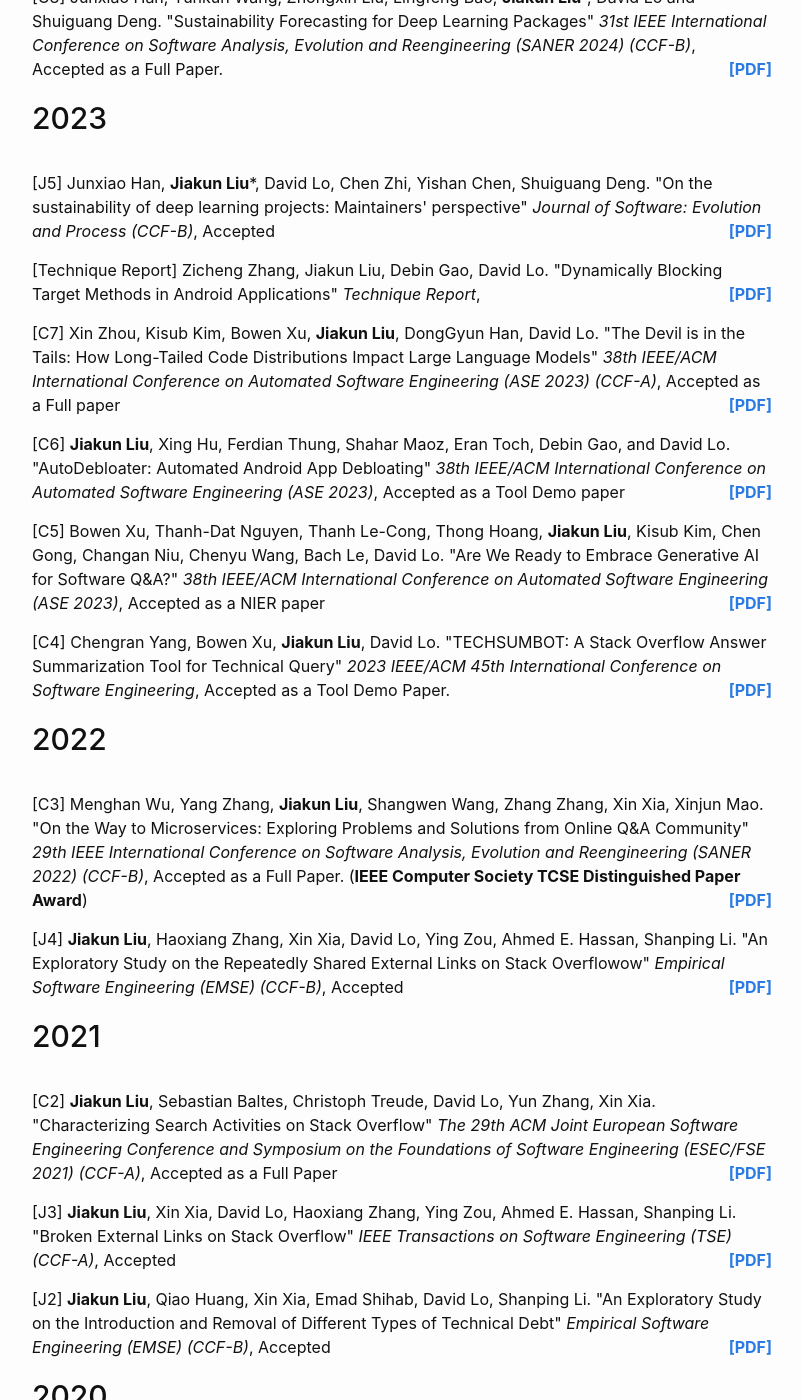
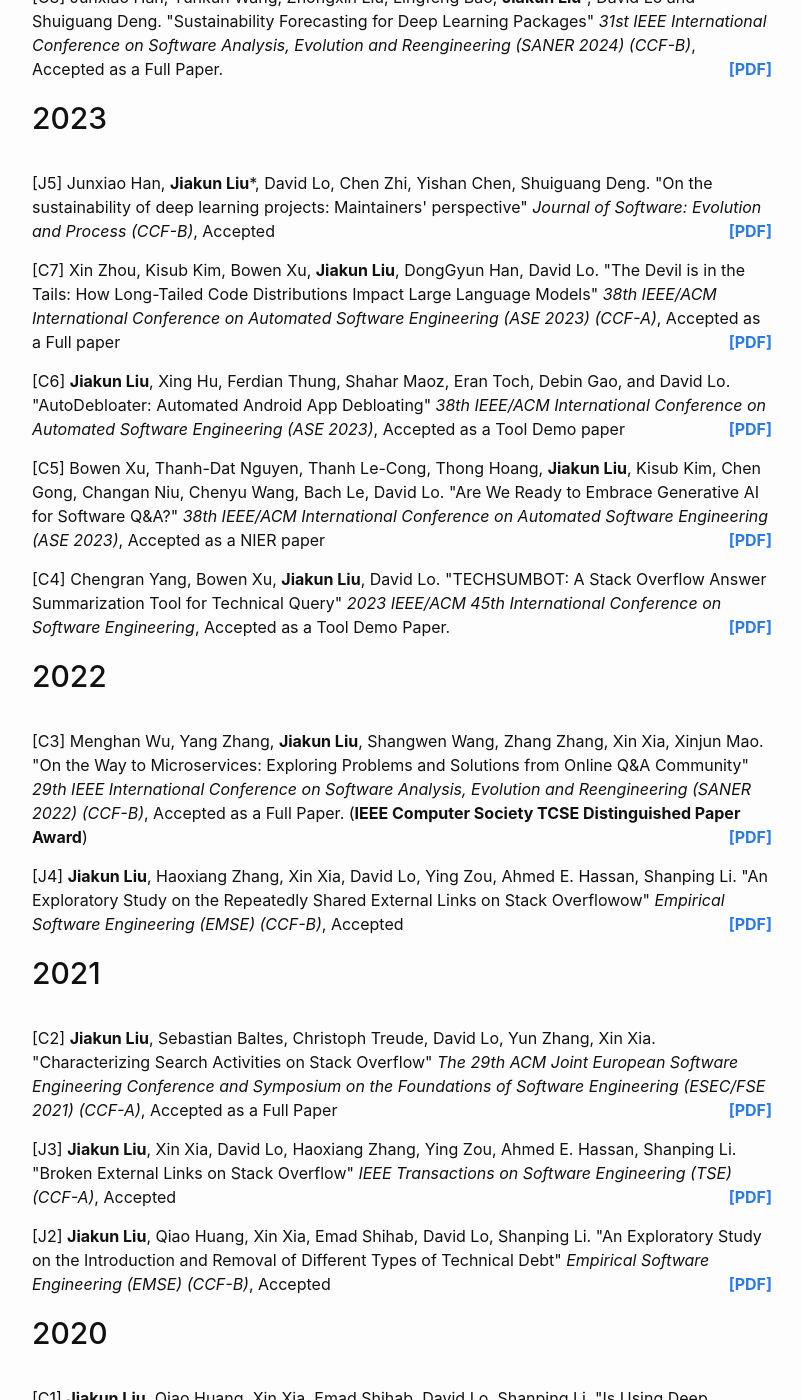
Before and after one commit to jiakun-liu/jiakun-liu.github.io, a Jekyll site: the page built from papers.md, in a window 1280 px wide and 1400 px high, scrolled down 1454 px. Shown: the whole window, without its empty margins (238-1040 px from the left). Built offline with Jekyll 4.4.1, drawn with Linux system fonts in a browser that asks for light colours; some of the changed text lies outside the part shown.

Commit message:
fix typos

```diff
--- a/_data/papers.json
+++ b/_data/papers.json
@@ -109,13 +109,6 @@
             "pdf": "papers/jsep.pdf"
         },
         {
-            "idx": "Technique Report",
-            "title": "Dynamically Blocking Target Methods in Android Applications",
-            "authors": "Zicheng Zhang, Jiakun Liu, Debin Gao, David Lo",
-            "venue": "Technique Report",
-            "pdf": "papers/technique_dyndebloater.pdf"
-        },
-        {
             "idx": "C7",
             "title": "The Devil is in the Tails: How Long-Tailed Code Distributions Impact Large Language Models",
             "authors": "Xin Zhou, Kisub Kim, Bowen Xu, <b>Jiakun Liu</b>, DongGyun Han, David Lo",
@@ -194,7 +187,7 @@
     ],
     "2020": [
         {
-            "idx": "J1",
+            "idx": "C1",
             "title": "Is Using Deep Learning Frameworks Free? Characterizing Technical Debt in Deep Learning Frameworks",
             "authors": "<b>Jiakun Liu</b>, Qiao Huang, Xin Xia, Emad Shihab, David Lo, Shanping Li",
             "venue": "42nd ACM/IEEE International Conference on Software Engineering (ICSE 2020) (CCF-A)",
@@ -202,7 +195,7 @@
             "pdf": "papers/icse201.pdf"
         },
         {
-            "idx": "C1",
+            "idx": "J1",
             "title": "基于信息检索的软件缺陷定位技术研究进展",
             "authors": "张芸，<b>刘佳琨</b>，夏鑫，吴明晖，颜晖.",
             "venue": "软件学报",
```
